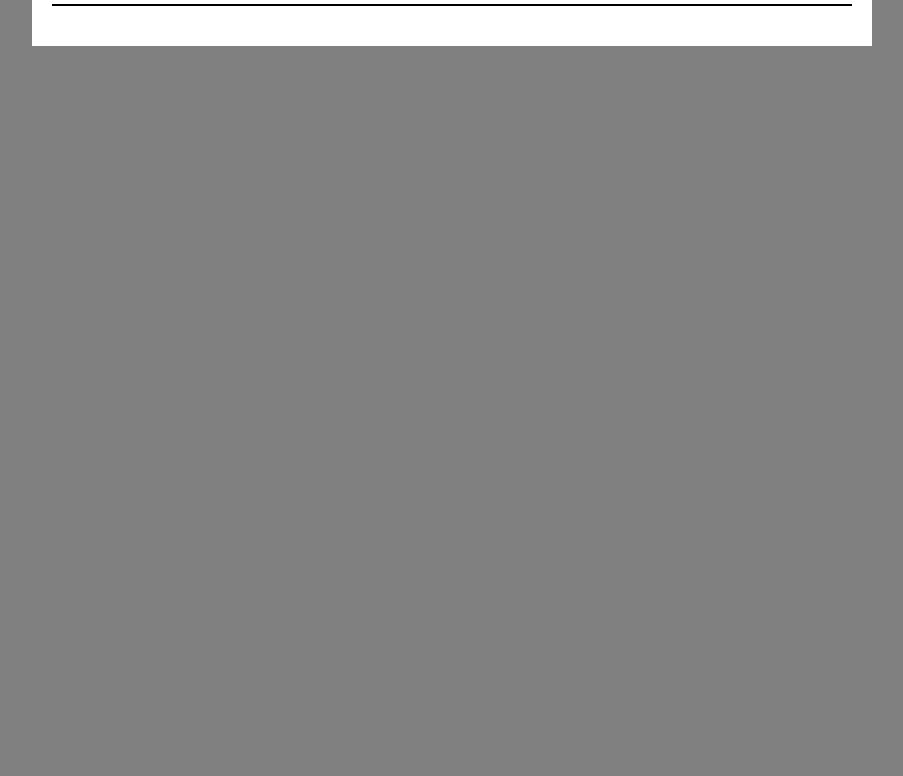
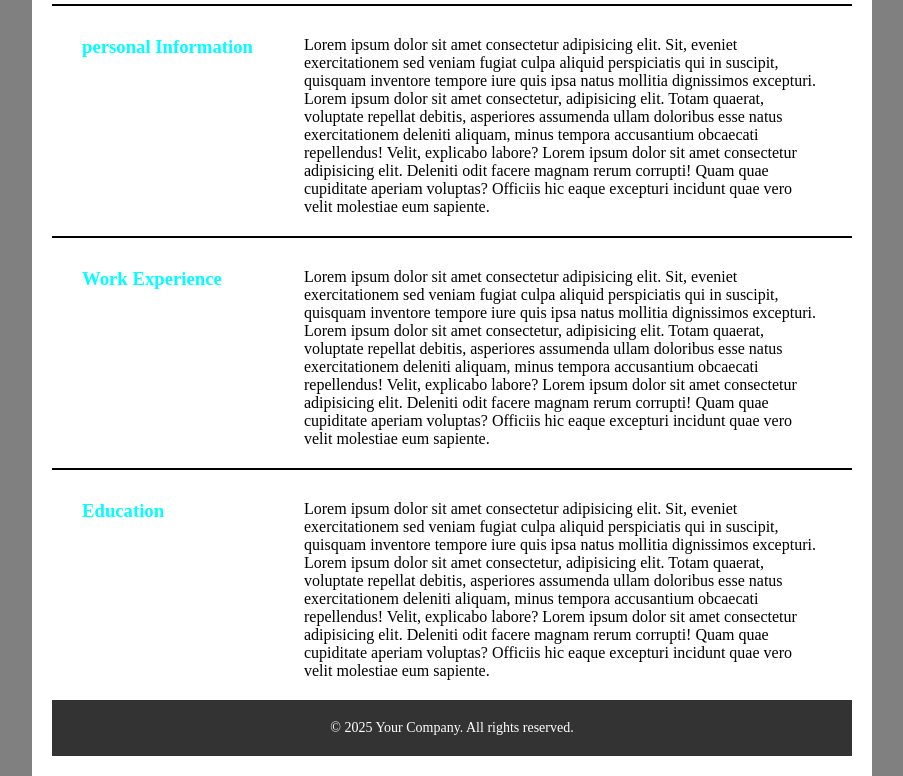
Before and after one commit to afzal01765/HTML-CSS-, a plain HTML site: page CV Project/cv.html in a window 1280 px wide. Shown: the part 142-918 px from the top of the page, without its empty margins (188-1091 px from the left). Before the commit the page ends 800 px from the top, so only its background shows below. Drawn offline with Linux system fonts and the light colour scheme.

Commit message:
add more code

```diff
--- a/CV Project/cv.html
+++ b/CV Project/cv.html
@@ -33,10 +33,72 @@
 
         <hr>
         <main>
+
+          <section class="personal-info">
+
+            <div class="content">
+
+            <div class="left-div">
+              <h3>personal Information</h3>
+            </div>
+
+            <div class="right-div">
+
+              Lorem ipsum dolor sit amet consectetur adipisicing elit. Sit, eveniet exercitationem sed veniam fugiat culpa aliquid perspiciatis qui in suscipit, quisquam inventore tempore iure quis ipsa natus mollitia dignissimos excepturi.
+              Lorem ipsum dolor sit amet consectetur, adipisicing elit. Totam quaerat, voluptate repellat debitis, asperiores assumenda ullam doloribus esse natus exercitationem deleniti aliquam, minus tempora accusantium obcaecati repellendus! Velit, explicabo labore?
+              Lorem ipsum dolor sit amet consectetur adipisicing elit. Deleniti odit facere magnam rerum corrupti! Quam quae cupiditate aperiam voluptas? Officiis hic eaque excepturi incidunt quae vero velit molestiae eum sapiente.
+
+            </div>
+          </div>
+
+          </section>
+          <div class="div_clear"></div>
+
+          <hr class="common_hr">
+          <section class="personal-info">
+
+            <div class="content">
+
+            <div class="left-div">
+              <h3>Work Experience </h3>
+            </div>
+
+            <div class="right-div">
+
+              Lorem ipsum dolor sit amet consectetur adipisicing elit. Sit, eveniet exercitationem sed veniam fugiat culpa aliquid perspiciatis qui in suscipit, quisquam inventore tempore iure quis ipsa natus mollitia dignissimos excepturi.
+              Lorem ipsum dolor sit amet consectetur, adipisicing elit. Totam quaerat, voluptate repellat debitis, asperiores assumenda ullam doloribus esse natus exercitationem deleniti aliquam, minus tempora accusantium obcaecati repellendus! Velit, explicabo labore?
+              Lorem ipsum dolor sit amet consectetur adipisicing elit. Deleniti odit facere magnam rerum corrupti! Quam quae cupiditate aperiam voluptas? Officiis hic eaque excepturi incidunt quae vero velit molestiae eum sapiente.
+
+            </div>
+          </div>
+
+          </section>
+          <div class="div_clear"></div>
+          <hr class="common_hr">
+          <section class="personal-info">
+
+            <div class="content">
+
+            <div class="left-div">
+              <h3> Education </h3>
+            </div>
+
+            <div class="right-div">
+
+              Lorem ipsum dolor sit amet consectetur adipisicing elit. Sit, eveniet exercitationem sed veniam fugiat culpa aliquid perspiciatis qui in suscipit, quisquam inventore tempore iure quis ipsa natus mollitia dignissimos excepturi.
+              Lorem ipsum dolor sit amet consectetur, adipisicing elit. Totam quaerat, voluptate repellat debitis, asperiores assumenda ullam doloribus esse natus exercitationem deleniti aliquam, minus tempora accusantium obcaecati repellendus! Velit, explicabo labore?
+              Lorem ipsum dolor sit amet consectetur adipisicing elit. Deleniti odit facere magnam rerum corrupti! Quam quae cupiditate aperiam voluptas? Officiis hic eaque excepturi incidunt quae vero velit molestiae eum sapiente.
+
+            </div>
+          </div>
+
+          </section>
+          <div class="div_clear"></div>
+
         </main>
 
-        <footer>
-
+        <footer class="footer">
+          <p>&copy; 2025 Your Company. All rights reserved.</p>
         </footer>
 
     </div>
--- a/CV Project/style.css
+++ b/CV Project/style.css
@@ -56,3 +56,38 @@ hr{
     border: 1px solid black;
     margin: 20px auto;
 }
+
+.left-div{
+    float:left;
+    width:30%;
+}
+.right-div{
+    float:left;
+    width:70%;
+}
+.content{
+    margin: 30px;
+}
+
+.common_hr{
+    border:solid black 0.1px;
+}
+
+h3{
+    color: aqua;
+}
+
+.footer {
+
+    background-color: #333;
+    color: white;
+    text-align:center;
+    position: relative;
+    padding:20px;
+    bottom: 0;
+    width: 95%;
+    font-size: 14px;
+    margin: 0 auto;
+    margin-top: 20px;
+
+  }
```
